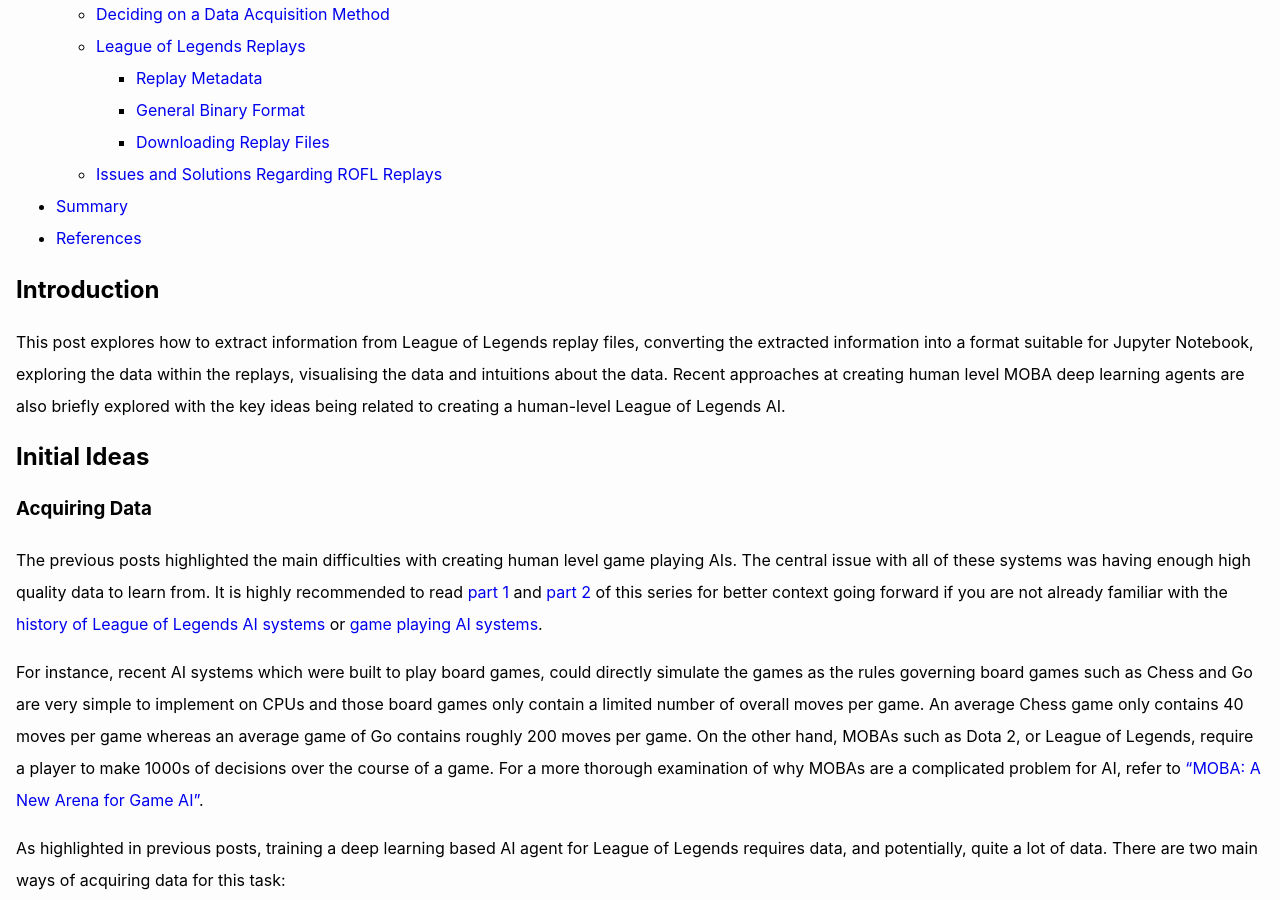
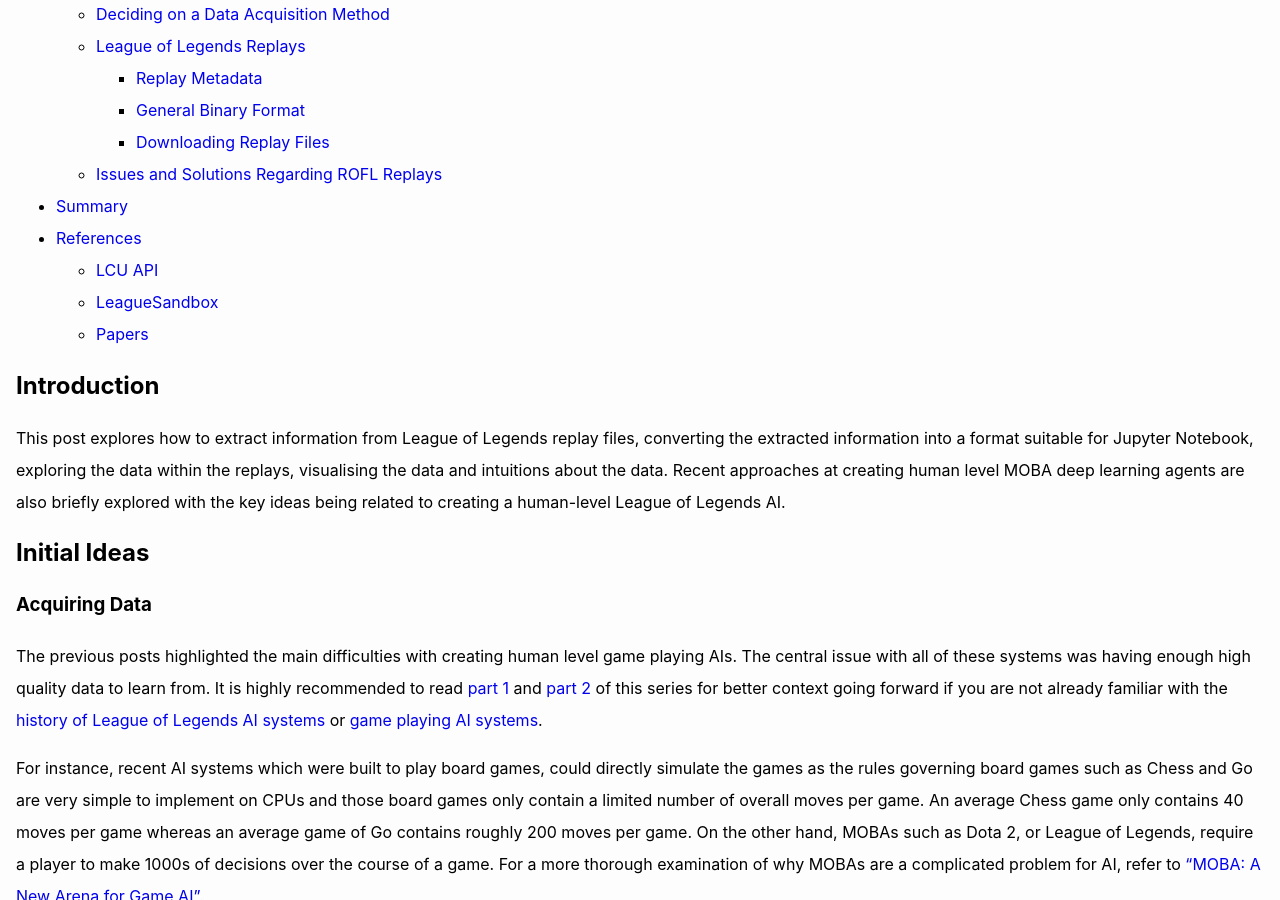
Before and after one commit to MiscellaneousStuff/miscellaneousstuff.github.io, a Jekyll site: the page built from _posts/2021-09-03-tlol-human-level-in-league-of-legends-using-deep-learning.markdown, in a window 1280 px wide and 900 px high, scrolled down 451 px. Built offline with Jekyll 4.4.1, drawn with Linux system fonts in a browser that asks for light colours; comment, search, counter and statistics services are not loaded; some of the changed text lies outside the part shown.

Commit message:
organise tlol 3 references

```diff
--- a/_posts/2021-09-03-tlol-human-level-in-league-of-legends-using-deep-learning.markdown
+++ b/_posts/2021-09-03-tlol-human-level-in-league-of-legends-using-deep-learning.markdown
@@ -270,12 +270,18 @@
 
 
 ## References
+
+### LCU API
 - [GitHub: Rift Explorer](https://github.com/Pupix/rift-explorer)
 - [LCU API: LCU API Listing](https://lcu.vivide.re/#operation--lol-replays-v1-rofls--gameId--download-post)
 - [Windows: Process Explorer](https://docs.microsoft.com/en-us/sysinternals/downloads/process-explorer)
+
+### LeagueSandbox
 - [GitHub: LeaguePackets](https://github.com/LeaguePackets)
 - [GitHub: LeagueSandbox](https://github.com/LeagueSandbox)
 - [GitHub: League Spec (League of Legends ROFL File Format Information)](https://github.com/loldevs/leaguespec/wiki/General-Binary-Format)
+
+### Papers
 - [GitHub: PyLoL](https://github.com/MiscellaneousStuff/pylol)
 - [Paper: MOBA: A New Arena for Game AI](https://arxiv.org/pdf/1705.10443.pdf)
 - [Paper: Learning Dexterous In-Hand Manipulation](https://matthiasplappert.com/publications/2018_OpenAI_Dexterous-Manipulation.pdf)
```
